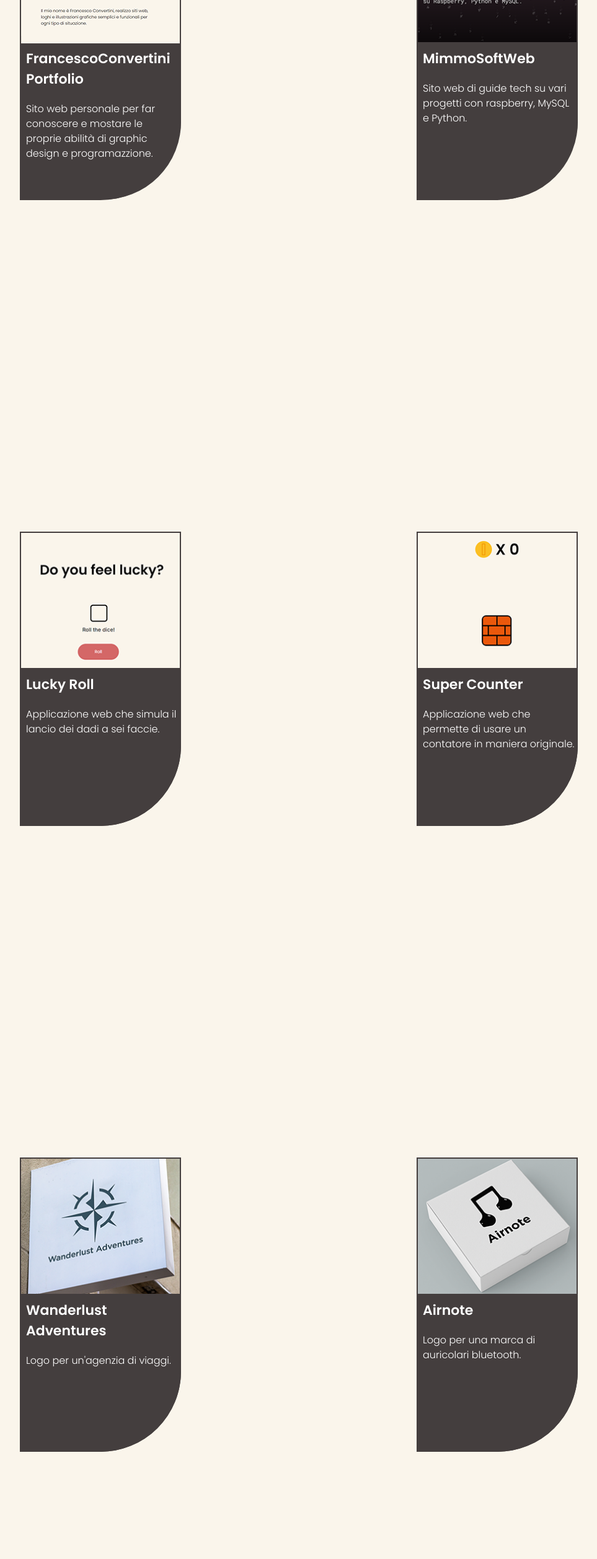
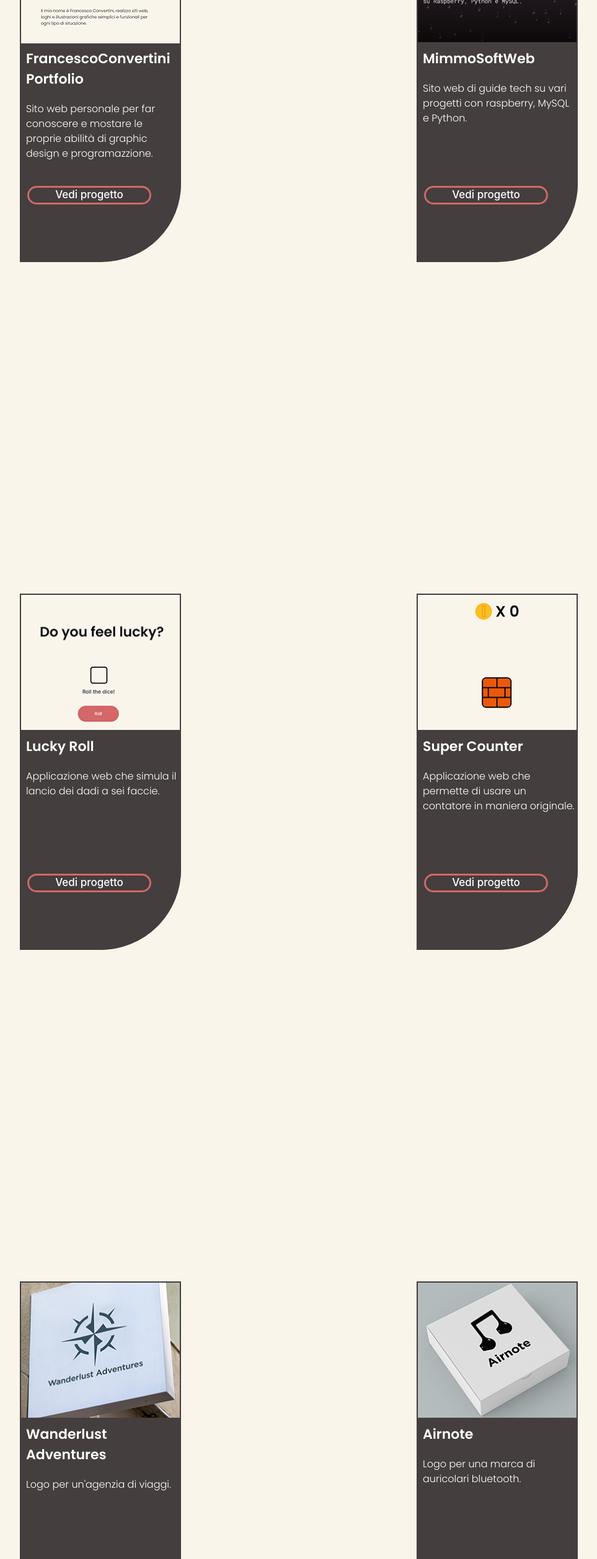
Before and after one commit to FraConv/FrancescoConvertini-Portfolio, a React (Vite) app: page /Portfolio in a window 1280 px wide. Shown: the part 799-3315 px from the top of the page at 62% size, without its empty margins (98-1061 px from the left). Built offline with nearby package versions, Linux system fonts and the light colour scheme.

Commit message:
Modifiche666

```diff
--- a/index.html
+++ b/index.html
@@ -4,7 +4,7 @@
     <meta charset="UTF-8" />
     <link rel="icon" type="image/svg+xml" href="/Logo mio.svg" />
     <meta name="viewport" content="width=device-width, initial-scale=1.0" />
-    <title>FrancescoConvertini Portfolio</title>
+    <title>Francesco Convertini</title>
     <link rel="preconnect" href="https://fonts.googleapis.com">
 <link rel="preconnect" href="https://fonts.gstatic.com" crossorigin>
 <link href="https://fonts.googleapis.com/css2?family=Poppins:ital,wght@0,100;0,200;0,300;0,400;0,500;0,600;0,700;0,800;0,900;1,100;1,200;1,300;1,400;1,500;1,600;1,700;1,800;1,900&display=swap" rel="stylesheet">
--- a/src/assets/Componenti/Cards.jsx
+++ b/src/assets/Componenti/Cards.jsx
@@ -5,13 +5,14 @@ function Cards ({Immagine,Titolo,Descrizione}){
         <>
 
 
-    <div className=" border-[2px] border-transparent w-[260px] h-[265px] bg-[#443e3e] mt-[400px] pt-32 ml-[-20px] text-[20px] rounded-br-[130px] min-[1400px]:ml-[-550px]
-    xl:ml-[-350px] xl:mt-[425px]">
+    <div className=" border-[2px] border-transparent w-[260px] h-[365px] bg-[#443e3e] mt-[400px] pt-32 ml-[-20px] text-[20px] rounded-br-[130px] min-[1400px]:ml-[-550px]
+    xl:ml-[-350px] xl:mt-[425px] ">
     <div className=" mt-[-340px] w-[262px] ml-[-75px] h-[212px] border-2 border-transparent absolute ">
     <img className="ml-[72px]" src={Immagine} alt="" />
     </div>
         <h3 className=" text-white text-[22px] ml-2 text-left mt-[-110px]">{Titolo}</h3>
         <p className="text-white text-[16px] ml-2 text-left mt-5">{Descrizione}</p>
+
     </div>
 
         </>
--- a/src/assets/Componenti/Portfolio.jsx
+++ b/src/assets/Componenti/Portfolio.jsx
@@ -23,72 +23,92 @@ function Portfolio () {
 <div className="min-[1400px]:grid min-[1400px]:grid-cols-6 min-[1400px]:gap-80 xl:grid-cols-4 xl:gap-80 xl:grid">
 
 <Link className="border-2 border-[#443e3e] w-10 h-[200px] ml-[-100px] border-none min-[1400px]:ml-[-1950px] xl:ml-[-1950px]" to="/FrancescoConvertini Portfolio">
-    <div className=" border-2 border-[#443e3e] w-[260px] h-[474px] ml-[-20px] absolute mt-[214px] z-10 rounded-br-[125px] min-[1400px]:ml-[1720px] min-[1400px]:mt-[215px]
+    <div className=" border-2 border-[#443e3e] w-[260px] h-[574px] ml-[-20px] absolute mt-[214px] z-10 rounded-br-[125px] min-[1400px]:ml-[1720px] min-[1400px]:mt-[215px]
      xl:ml-[1920px] xl:mt-[215px]">
+         <div className=" w-[200px] h-[30px] border-[3px] border-[#d46767] bg-transparent z-50 mt-[450px] ml-[10px] hover:bg-[#d46767] rounded-full
+       hover:text-black transition-colors duration-150"><h4 className=" mt-[-1px] text-[17px] text-white  hover:text-black">Vedi progetto</h4></div>
     </div>
+
 </Link>
 <Cards Immagine="mioo.svg" Titolo="FrancescoConvertini Portfolio" Descrizione="Sito web personale per far conoscere e mostare le proprie abilità di graphic design e programazzione.">
 </Cards>
 
 <Link className="border-2 border-[#443e3e] w-10 h-[200px] ml-[-100px] border-none min-[1400px]:ml-[-1950px] xl:ml-[-1950px]" to="/MimmoSoftWeb">
-    <div className=" border-2 border-[#443e3e] w-[260px] h-[474px] ml-[-20px] absolute mt-[214px] z-10 rounded-br-[125px] min-[1400px]:ml-[1720px] min-[1400px]:mt-[215px]
+    <div className=" border-2 border-[#443e3e] w-[260px] h-[574px] ml-[-20px] absolute mt-[214px] z-10 rounded-br-[125px] min-[1400px]:ml-[1720px] min-[1400px]:mt-[215px]
      xl:ml-[1920px] xl:mt-[215px]">
+     <div className=" w-[200px] h-[30px] border-[3px] border-[#d46767] bg-transparent z-50 mt-[450px] ml-[10px] hover:bg-[#d46767] rounded-full
+       hover:text-black transition-colors duration-150"><h4 className=" mt-[-1px] text-[17px] text-white  hover:text-black">Vedi progetto</h4></div>
     </div>
+
 </Link>
 <Cards Immagine="Mimmocopp.svg" Titolo="MimmoSoftWeb" Descrizione="Sito web di guide tech su vari progetti con raspberry, MySQL e Python.">
 </Cards>
 
 <Link className="border-2 border-[#443e3e] w-10 h-[200px] ml-[-100px] border-none min-[1400px]:ml-[-1950px] xl:ml-[-1950px]" to="/Lucky Roll">
-    <div className="border-2 border-[#443e3e] w-[260px] h-[475px] ml-[-20px] absolute mt-[215px] z-10 rounded-br-[130px] min-[1400px]:ml-[1720px] min-[1400px]:mt-[217px]
+    <div className="border-2 border-[#443e3e] w-[260px] h-[575px] ml-[-20px] absolute mt-[215px] z-10 rounded-br-[130px] min-[1400px]:ml-[1720px] min-[1400px]:mt-[217px]
      xl:ml-[1920px]">
+         <div className=" w-[200px] h-[30px] border-[3px] border-[#d46767] bg-transparent z-50 mt-[450px] ml-[10px] hover:bg-[#d46767] rounded-full
+       hover:text-black transition-colors duration-150"><h4 className=" mt-[-1px] text-[17px] text-white  hover:text-black">Vedi progetto</h4></div>
     </div>
 </Link>
 <Cards Immagine="roll cop.svg" Titolo="Lucky Roll" Descrizione="Applicazione web che simula il lancio dei dadi a sei faccie.">
 </Cards>
 
 <Link className="border-2 border-[#443e3e]  w-10 h-[200px] ml-[-100px] border-none min-[1400px]:ml-[-650px] xl:ml-[-1950px]" to="/Super Counter">
-    <div className="border-2 border-[#443e3e] w-[260px] h-[475px] ml-[-20px] absolute mt-[215px] z-10 rounded-br-[130px] min-[1400px]:ml-[420px] min-[1400px]:mt-[217px]
+    <div className="border-2 border-[#443e3e] w-[260px] h-[575px] ml-[-20px] absolute mt-[215px] z-10 rounded-br-[130px] min-[1400px]:ml-[420px] min-[1400px]:mt-[217px]
     xl:ml-[1920px]">
+         <div className=" w-[200px] h-[30px] border-[3px] border-[#d46767] bg-transparent z-50 mt-[450px] ml-[10px] hover:bg-[#d46767] rounded-full
+       hover:text-black transition-colors duration-150"><h4 className=" mt-[-1px] text-[17px] text-white  hover:text-black">Vedi progetto</h4></div>
     </div>
 </Link>
 <Cards Immagine="sc1.svg" Titolo="Super Counter" Descrizione="Applicazione web che permette di usare un contatore in maniera originale.">
 </Cards>
 
 <Link className="border-2 border-[#443e3e] w-10 h-[200px] ml-[-100px] border-none min-[1400px]:ml-[-1500px] xl:ml-[-1950px]" to="/Wanderlust Adventures">
-    <div className=" border-2 border-[#443e3e] w-[260px] h-[475px] ml-[-20px] absolute mt-[215px] z-10 rounded-br-[130px] min-[1400px]:ml-[1270px] min-[1400px]:mt-[217px]
+    <div className=" border-2 border-[#443e3e] w-[260px] h-[575px] ml-[-20px] absolute mt-[215px] z-10 rounded-br-[130px] min-[1400px]:ml-[1270px] min-[1400px]:mt-[217px]
     xl:ml-[1920px]">
+         <div className=" w-[200px] h-[30px] border-[3px] border-[#d46767] bg-transparent z-50 mt-[450px] ml-[10px] hover:bg-[#d46767] rounded-full
+       hover:text-black transition-colors duration-150"><h4 className=" mt-[-1px] text-[17px] text-white  hover:text-black">Vedi progetto</h4></div>
     </div>
 </Link>
 <Cards Immagine="wa1.svg" Titolo="Wanderlust Adventures" Descrizione="Logo per un'agenzia di viaggi.">
 </Cards>
 
-<Link className="border-2 border-[#443e3e] w-10 h-[200px] ml-[-100px] border-none min-[1400px]:ml-[-1500px] xl:ml-[-1950px]" to="/Airnote">
-    <div className="border-2 border-[#443e3e] w-[260px] h-[475px] ml-[-20px] absolute mt-[215px] z-10 rounded-br-[130px] min-[1400px]:ml-[1270px] min-[1400px]:mt-[217px]
+<Link className="border-2 border-[#443e3e] w-10 h-[200px] ml-[-100px] border-none min-[1400px]:ml-[-1800px] xl:ml-[-1950px]" to="/Airnote">
+    <div className="border-2 border-[#443e3e] w-[260px] h-[575px] ml-[-20px] absolute mt-[215px] z-10 rounded-br-[130px] min-[1400px]:ml-[1570px] min-[1400px]:mt-[217px]
     xl:ml-[1920px]">
+         <div className=" w-[200px] h-[30px] border-[3px] border-[#d46767] bg-transparent z-50 mt-[450px] ml-[10px] hover:bg-[#d46767] rounded-full
+       hover:text-black transition-colors duration-150"><h4 className=" mt-[-1px] text-[17px] text-white  hover:text-black">Vedi progetto</h4></div>
     </div>
 </Link>
 <Cards Immagine="airnotecop.svg" Titolo="Airnote" Descrizione="Logo per una marca di auricolari bluetooth.">
 </Cards>
 
 <Link className="border-2 border-[#443e3e] w-10 h-[200px] ml-[-100px] border-none min-[1400px]:ml-[-1000px] xl:ml-[-1950px]" to="/GreenThreads">
-    <div className="border-2 border-[#443e3e] w-[260px] h-[475px] ml-[-20px] absolute mt-[215px] z-10 rounded-br-[130px] min-[1400px]:ml-[770px] min-[1400px]:mt-[217px]
+    <div className="border-2 border-[#443e3e] w-[260px] h-[575px] ml-[-20px] absolute mt-[215px] z-10 rounded-br-[130px] min-[1400px]:ml-[770px] min-[1400px]:mt-[217px]
     xl:ml-[1920px]">
+         <div className=" w-[200px] h-[30px] border-[3px] border-[#d46767] bg-transparent z-50 mt-[450px] ml-[10px] hover:bg-[#d46767] rounded-full
+       hover:text-black transition-colors duration-150"><h4 className=" mt-[-1px] text-[17px] text-white  hover:text-black">Vedi progetto</h4></div>
     </div>
 </Link>
 <Cards Immagine="green1.svg" Titolo="GreenThreads" Descrizione="Logo per un negozio di abbigliamento che vende capi realizzati con materiali sostenibili.">
 </Cards>
 
 <Link className="border-2 border-[#443e3e] w-10 h-[200px] ml-[-100px] border-none  min-[1400px]:ml-[-1500px] xl:ml-[-1950px]" to="/Agenda 2024">
-    <div className="border-2 border-[#443e3e] w-[260px] h-[475px] ml-[-20px] absolute mt-[215px] z-10 rounded-br-[130px] min-[1400px]:ml-[1270px] min-[1400px]:mt-[217px]
+    <div className="border-2 border-[#443e3e] w-[260px] h-[575px] ml-[-20px] absolute mt-[215px] z-10 rounded-br-[130px] min-[1400px]:ml-[1270px] min-[1400px]:mt-[217px]
     xl:ml-[1920px]">
+         <div className=" w-[200px] h-[30px] border-[3px] border-[#d46767] bg-transparent z-50 mt-[450px] ml-[10px] hover:bg-[#d46767] rounded-full
+       hover:text-black transition-colors duration-150"><h4 className=" mt-[-1px] text-[17px] text-white  hover:text-black">Vedi progetto</h4></div>
     </div>
 </Link>
 <Cards Immagine="agenda.svg" Titolo="Agenda 2024" Descrizione="Illustrazione per la copertina di un'agenda per il 2024.">
 </Cards>
 
-<Link className="border-2 border-[#443e3e] w-10 h-[200px] ml-[-100px] border-none min-[1400px]:ml-[-1500px] xl:ml-[-1950px]" to="/The Thing under the bed">
-    <div className="border-2 border-[#443e3e] w-[260px] h-[475px] ml-[-20px] absolute mt-[215px] z-10 rounded-br-[130px]  min-[1400px]:ml-[1270px] min-[1400px]:mt-[217px]
+<Link className="border-2 border-[#443e3e] w-10 h-[200px] ml-[-100px] border-none min-[1400px]:ml-[-1800px] xl:ml-[-1950px]" to="/The Thing under the bed">
+    <div className="border-2 border-[#443e3e] w-[260px] h-[575px] ml-[-20px] absolute mt-[215px] z-10 rounded-br-[130px]  min-[1400px]:ml-[1570px] min-[1400px]:mt-[217px]
     xl:ml-[1920px]">
+         <div className=" w-[200px] h-[30px] border-[3px] border-[#d46767] bg-transparent z-50 mt-[450px] ml-[10px] hover:bg-[#d46767] rounded-full
+       hover:text-black transition-colors duration-150"><h4 className=" mt-[-1px] text-[17px] text-white  hover:text-black">Vedi progetto</h4></div>
     </div>
 </Link>
 <Cards Immagine="la cosacop.svg" Titolo="The Thing under the bed" Descrizione="Illustrazione per la copertina di un libro horror.">
--- a/src/assets/Componenti/SuperCounter.jsx
+++ b/src/assets/Componenti/SuperCounter.jsx
@@ -61,7 +61,7 @@ Illustrator
  min-[768px]:w-[500px] min-[768px]:ml-[-3550px] xl:ml-[-3550px] min-[1400px]:ml-[-200px]">
 <Link className=" w-10 h-[200px] ml-[-100px] border-black min-[768px]:ml-[-3550px] " to="/App Super Counter">
 <div  className=" ml-[-2px] border-[3px] border-[#d46767] w-[194px] h-[60px] xl:hover:bg-[#d46767] xl:hover:rounded-full transition-colors duration-150 rounded-full mt-[16px] min-[768px]:ml-[3580px] xl:ml-[3615px] min-[1400px]:ml-[-25px]" >
-<h6 className=" mt-[-15px] p-5 pt-[18px] text-black xl:hover:text-white Stransition-colors duration-150">Prova applicazione</h6>
+<h6 className=" mt-[-15px] p-5 pt-[18px] text-black xl:hover:text-white transition-colors duration-150">Prova applicazione</h6>
 </div>
 </Link>
 </div>
```
Also changed, not shown: src/assets/Componenti/MimmoSoftWebDescription.jsx (+9 -5 lines).
